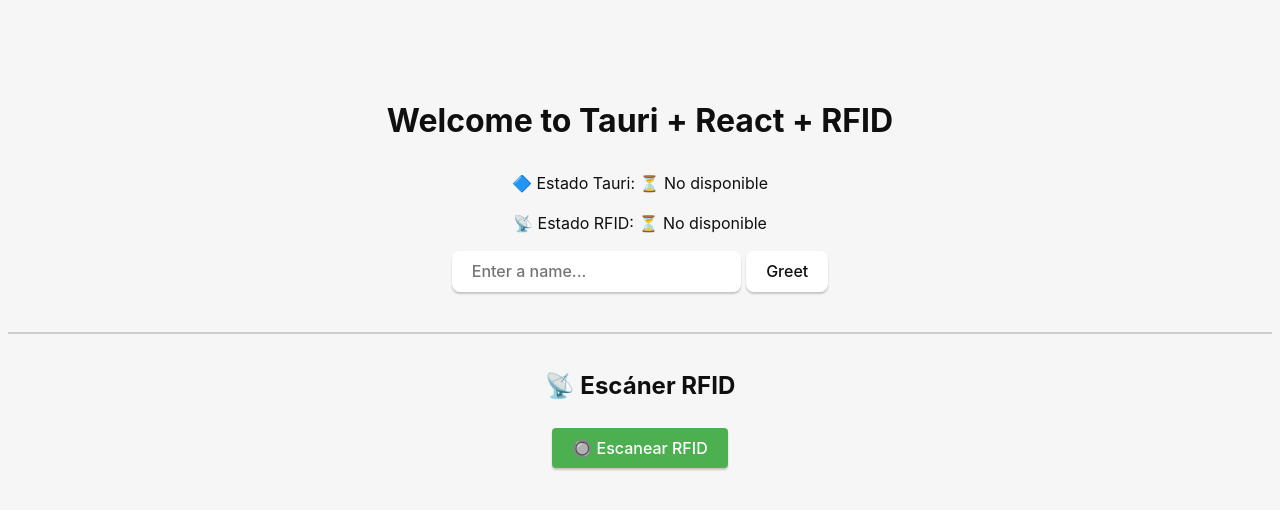
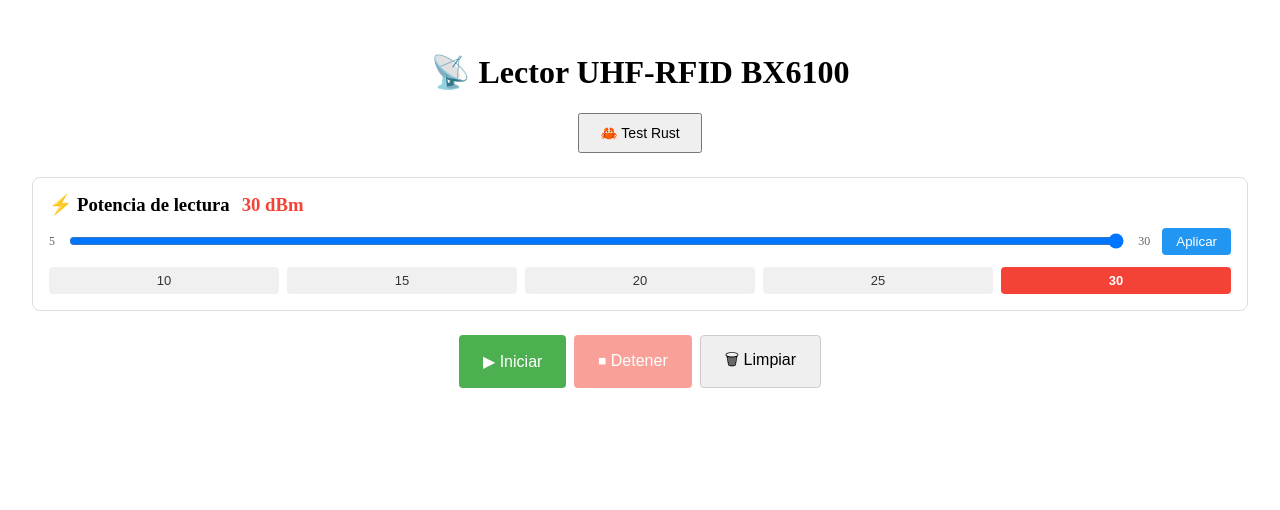
Before and after one commit to jlujan2016/rfid_bx6100, a React (Vite) app: page / in a window 1280 px wide. Shown: the top 510 px of the page. Built offline with nearby package versions, Linux system fonts and the light colour scheme.

Commit message:
boton basico de escaneo RFID v2 con seteo de RSSI

```diff
--- a/src/App.tsx
+++ b/src/App.tsx
@@ -1,203 +1,311 @@
-import { useState, useEffect } from "react";
-import { invoke } from "@tauri-apps/api/core";  // ← Esta es la correcta
-import "./App.css";
+import { useState, useEffect, useRef } from "react";
+import { invoke } from "@tauri-apps/api/core";
 
 interface RFIDTag {
   epc: string;
   rssi: number;
+  count: number;
 }
 
 declare global {
   interface Window {
     AndroidRFID: {
-      scanRFID: (timeout: number) => string;
+      scanRFID: (duration: number) => string;
+      setPower: (power: number) => string;
+      getPower: () => string;
     };
-    __TAURI__?: any;
-    __TAURI_INTERNALS__?: any;
   }
 }
 
 function App() {
-  const [greetMsg, setGreetMsg] = useState("");
-  const [name, setName] = useState("");
-  const [rfidTags, setRfidTags] = useState<RFIDTag[]>([]);
+  const [rustMsg, setRustMsg] = useState("");
+  const [rfidTags, setRfidTags] = useState<Map<string, RFIDTag>>(new Map());
+  const [rfidMsg, setRfidMsg] = useState("");
+  const [rfidReady, setRfidReady] = useState(false);
   const [isScanning, setIsScanning] = useState(false);
-  const [rfidError, setRfidError] = useState<string | null>(null);
-  const [tauriReady, setTauriReady] = useState(false);
-  const [androidRfidReady, setAndroidRfidReady] = useState(false);
+  const [power, setPower] = useState(30);
+  const [powerMsg, setPowerMsg] = useState("");
+  const scanIntervalRef = useRef<ReturnType<typeof setInterval> | null>(null);
 
-  // Verificar disponibilidad de las APIs
   useEffect(() => {
-    const checkAPIs = async () => {
-      // Verificar Tauri (para greet)
-      try {
-        // Verificar si estamos en entorno Tauri
-        const isTauri = !!(window.__TAURI__ || window.__TAURI_INTERNALS__);
-
-        if (isTauri) {
-          // Probar invoke con una función simple
-          const testInvoke = typeof invoke !== 'undefined';
-          if (testInvoke) {
-            setTauriReady(true);
-            console.log("✅ Tauri está listo");
-          } else {
-            console.warn("⚠️ Tauri detectado pero invoke no disponible");
+    const check = setInterval(() => {
+      if (window.AndroidRFID) {
+        setRfidReady(true);
+        clearInterval(check);
+        // Leer potencia actual al iniciar
+        loadCurrentPower();
       }
-        } else {
-          console.warn("⚠️ Tauri no detectado en este entorno");
-          setTauriReady(false);
-        }
-      } catch (error) {
-        console.warn("⚠️ Error detectando Tauri:", error);
-        setTauriReady(false);
-      }
-
-      // Verificar AndroidRFID (para escáner)
-      if (window.AndroidRFID && typeof window.AndroidRFID.scanRFID === 'function') {
-        setAndroidRfidReady(true);
-        console.log("✅ AndroidRFID está listo");
-      } else {
-        console.warn("⚠️ AndroidRFID no disponible");
-      }
-    };
-
-    checkAPIs();
+    }, 300);
+    return () => clearInterval(check);
   }, []);
 
-  // Función greet usando Tauri
-  async function greet() {
-    if (!tauriReady) {
-      setGreetMsg("⚠️ Tauri no está disponible. Verifica la instalación.");
-      console.error("Tauri no está listo para usar invoke");
-      return;
-    }
-
-    if (!name.trim()) {
-      setGreetMsg("Por favor ingresa un nombre");
-      return;
-    }
-
+  function loadCurrentPower() {
     try {
-      console.log("Llamando a greet con nombre:", name);
-      const message = await invoke("greet", { name });
-      setGreetMsg(message as string);
-      console.log("Respuesta de greet:", message);
-    } catch (error) {
-      console.error("Error en greet:", error);
-      setGreetMsg(`Error: ${error}`);
+      const raw = JSON.parse(window.AndroidRFID.getPower());
+      if (raw.success) setPower(raw.readPower);
+    } catch (e) {
+      console.error("Error leyendo potencia:", e);
     }
   }
 
-  // Función para escanear RFID (usando Android directamente)
-  async function scanRFID() {
-    if (!androidRfidReady) {
-      setRfidError("AndroidRFID no está disponible");
-      return;
+  function applyPower(value: number) {
+    try {
+      const raw = JSON.parse(window.AndroidRFID.setPower(value));
+      if (raw.success) {
+        setPower(raw.power);
+        setPowerMsg(`✅ Potencia aplicada: ${raw.power} dBm`);
+      } else {
+        setPowerMsg(`❌ ${raw.error}`);
+      }
+    } catch (e) {
+      setPowerMsg("Error: " + String(e));
+    }
+    setTimeout(() => setPowerMsg(""), 3000);
   }
 
-    setIsScanning(true);
-    setRfidError(null);
-
+  async function probarRust() {
     try {
-      const result = window.AndroidRFID.scanRFID(200);
-      console.log("Resultado RFID:", result);
-
-      const data = JSON.parse(result);
-
-      if (data.success) {
-        setRfidTags(data.tags);
-        console.log(`✅ Encontrados ${data.count} tags`);
-      } else {
-        setRfidError(data.error || "Error desconocido");
-      }
-    } catch (error) {
-      console.error("Error en scanRFID:", error);
-      setRfidError(error as string);
-    } finally {
-      setIsScanning(false);
+      const resp = await invoke<string>("ping");
+      setRustMsg(resp);
+    } catch (e) {
+      setRustMsg("Error: " + String(e));
     }
   }
 
+  function startScan() {
+    if (!rfidReady) return;
+    setIsScanning(true);
+    setRfidMsg("");
+
+    scanIntervalRef.current = setInterval(() => {
+      try {
+        const raw = window.AndroidRFID.scanRFID(200);
+        const data = JSON.parse(raw);
+
+        if (data.success && data.tags.length > 0) {
+          setRfidTags(prev => {
+            const next = new Map(prev);
+            for (const tag of data.tags) {
+              const existing = next.get(tag.epc);
+              next.set(tag.epc, {
+                epc: tag.epc,
+                rssi: tag.rssi,
+                count: existing ? existing.count + 1 : 1,
+              });
+            }
+            return next;
+          });
+        } else if (!data.success) {
+          setRfidMsg(`❌ ${data.error}`);
+        }
+      } catch (e) {
+        setRfidMsg("Error: " + String(e));
+      }
+    }, 300);
+  }
+
+  function stopScan() {
+    if (scanIntervalRef.current) {
+      clearInterval(scanIntervalRef.current);
+      scanIntervalRef.current = null;
+    }
+    setIsScanning(false);
+    setRfidMsg(`✅ Detenido — ${rfidTags.size} tags únicos`);
+  }
+
+  function clearTags() {
+    setRfidTags(new Map());
+    setRfidMsg("");
+  }
+
+  const tagList = Array.from(rfidTags.values())
+    .sort((a, b) => b.count - a.count);
+
+  // Color según nivel de potencia
+  function powerColor(p: number) {
+    if (p <= 10) return "#4CAF50";
+    if (p <= 20) return "#FF9800";
+    return "#f44336";
+  }
+
   return (
-    <main className="container">
-      <h1>Welcome to Tauri + React + RFID</h1>
+    <div style={{ padding: 24 }}>
+      <h1 style={{ textAlign: "center" }}>📡 Lector UHF-RFID BX6100</h1>
 
-      <div className="status">
-        <p>🔷 Estado Tauri: {tauriReady ? "✅ Conectado" : "⏳ No disponible"}</p>
-        <p>📡 Estado RFID: {androidRfidReady ? "✅ Listo" : "⏳ No disponible"}</p>
+      {/* Test Rust */}
+      <div style={{ marginBottom: 24, textAlign: "center" }}>
+        <button onClick={probarRust}
+          style={{ padding: "10px 20px", fontSize: 14 }}>
+          🦀 Test Rust
+        </button>
+        {rustMsg && <p style={{ color: "green" }}>{rustMsg}</p>}
       </div>
 
-      {/* Sección Greet */}
-      <form className="row" onSubmit={(e) => { e.preventDefault(); greet(); }}>
+      {/* Control de potencia */}
+      <div style={{
+        border: "1px solid #ddd",
+        borderRadius: 8,
+        padding: 16,
+        marginBottom: 24
+      }}>
+        <h3 style={{ margin: "0 0 12px" }}>
+          ⚡ Potencia de lectura
+          <span style={{
+            marginLeft: 12,
+            color: powerColor(power),
+            fontWeight: "bold"
+          }}>
+            {power} dBm
+          </span>
+        </h3>
+
+        {/* Slider */}
+        <div style={{ display: "flex", alignItems: "center", gap: 12, marginBottom: 12 }}>
+          <span style={{ fontSize: 12, color: "#666" }}>5</span>
           <input
-          id="greet-input"
-          onChange={(e) => setName(e.currentTarget.value)}
-          placeholder="Enter a name..."
-          value={name}
+            type="range"
+            min={5}
+            max={30}
+            value={power}
+            onChange={e => setPower(Number(e.target.value))}
+            disabled={isScanning}
+            style={{ flex: 1 }}
           />
-        <button type="submit" disabled={!tauriReady}>
-          Greet
+          <span style={{ fontSize: 12, color: "#666" }}>30</span>
+          <button
+            onClick={() => applyPower(power)}
+            disabled={isScanning}
+            style={{
+              padding: "6px 14px",
+              backgroundColor: "#2196F3",
+              color: "white",
+              border: "none",
+              borderRadius: 4,
+            }}>
+            Aplicar
           </button>
-      </form>
-      {greetMsg && <p className="greet-message">{greetMsg}</p>}
+        </div>
 
-      {/* Sección RFID */}
-      <div style={{ marginTop: "40px", borderTop: "2px solid #ccc", paddingTop: "20px" }}>
-        <h2>📡 Escáner RFID</h2>
+        {/* Botones rápidos */}
+        <div style={{ display: "flex", gap: 8 }}>
+          {[10, 15, 20, 25, 30].map(p => (
+            <button
+              key={p}
+              onClick={() => { setPower(p); applyPower(p); }}
+              disabled={isScanning}
+              style={{
+                flex: 1,
+                padding: "6px 0",
+                backgroundColor: power === p ? powerColor(p) : "#f0f0f0",
+                color: power === p ? "white" : "#333",
+                border: "none",
+                borderRadius: 4,
+                fontWeight: power === p ? "bold" : "normal",
+                fontSize: 13,
+              }}>
+              {p}
+            </button>
+          ))}
+        </div>
+
+        {powerMsg && (
+          <p style={{ margin: "8px 0 0", fontSize: 13, color: "green" }}>
+            {powerMsg}
+          </p>
+        )}
+      </div>
+
+      {/* Controles de escaneo */}
+      <div style={{ display: "flex", gap: 8, justifyContent: "center", marginBottom: 16 }}>
+        <button
+          onClick={startScan}
+          disabled={isScanning || !rfidReady}
+          style={{
+            padding: "12px 24px",
+            fontSize: 16,
+            backgroundColor: "#4CAF50",
+            color: "white",
+            border: "none",
+            borderRadius: 4,
+            opacity: isScanning ? 0.5 : 1,
+          }}>
+          ▶ Iniciar
+        </button>
 
         <button
-          onClick={scanRFID}
-          disabled={isScanning || !androidRfidReady}
+          onClick={stopScan}
+          disabled={!isScanning}
           style={{
-            backgroundColor: isScanning ? "#ccc" : "#4CAF50",
+            padding: "12px 24px",
+            fontSize: 16,
+            backgroundColor: "#f44336",
             color: "white",
-            padding: "10px 20px",
-            margin: "10px 0",
             border: "none",
-            borderRadius: "4px",
-            cursor: isScanning ? "not-allowed" : "pointer"
-          }}
-        >
-          {isScanning ? "🔍 Escaneando..." : "🔘 Escanear RFID"}
+            borderRadius: 4,
+            opacity: !isScanning ? 0.5 : 1,
+          }}>
+          ⏹ Detener
         </button>
 
-        {rfidError && (
-          <div style={{ backgroundColor: "#ff4444", color: "white", padding: "10px", borderRadius: "4px", margin: "10px 0" }}>
-            ❌ Error: {rfidError}
+        <button
+          onClick={clearTags}
+          disabled={isScanning}
+          style={{
+            padding: "12px 24px",
+            fontSize: 16,
+            border: "1px solid #ccc",
+            borderRadius: 4,
+            opacity: isScanning ? 0.5 : 1,
+          }}>
+          🗑 Limpiar
+        </button>
       </div>
+
+      {isScanning && (
+        <p style={{ textAlign: "center", color: "#2196F3" }}>
+          🔍 Escaneando a {power} dBm — {rfidTags.size} tags únicos
+        </p>
       )}
 
-        {rfidTags.length > 0 && (
-          <div style={{ marginTop: "20px" }}>
-            <h3>📋 Tags Encontrados ({rfidTags.length})</h3>
-            <div style={{ maxHeight: "400px", overflowY: "auto" }}>
-              <table style={{ width: "100%", borderCollapse: "collapse", marginTop: "10px" }}>
+      {rfidMsg && (
+        <p style={{ textAlign: "center" }}>{rfidMsg}</p>
+      )}
+
+      {/* Tabla de tags */}
+      {tagList.length > 0 && (
+        <div style={{ maxHeight: 400, overflowY: "auto", marginTop: 16 }}>
+          <table style={{ width: "100%", borderCollapse: "collapse" }}>
             <thead>
               <tr style={{ backgroundColor: "#f2f2f2", position: "sticky", top: 0 }}>
-                    <th style={{ border: "1px solid #ddd", padding: "8px", textAlign: "left" }}>#</th>
-                    <th style={{ border: "1px solid #ddd", padding: "8px", textAlign: "left" }}>EPC (Hex)</th>
-                    <th style={{ border: "1px solid #ddd", padding: "8px", textAlign: "left" }}>RSSI (dBm)</th>
+                <th style={{ border: "1px solid #ddd", padding: 8 }}>#</th>
+                <th style={{ border: "1px solid #ddd", padding: 8 }}>EPC</th>
+                <th style={{ border: "1px solid #ddd", padding: 8 }}>RSSI</th>
+                <th style={{ border: "1px solid #ddd", padding: 8 }}>Lecturas</th>
               </tr>
             </thead>
             <tbody>
-                  {rfidTags.map((tag, index) => (
-                    <tr key={index}>
-                      <td style={{ border: "1px solid #ddd", padding: "8px" }}>{index + 1}</td>
-                      <td style={{ border: "1px solid #ddd", padding: "8px", fontFamily: "monospace", fontSize: "12px" }}>
+              {tagList.map((tag, i) => (
+                <tr key={tag.epc}
+                  style={{ backgroundColor: i % 2 === 0 ? "white" : "#fafafa" }}>
+                  <td style={{ border: "1px solid #ddd", padding: 8, textAlign: "center" }}>
+                    {i + 1}
+                  </td>
+                  <td style={{ border: "1px solid #ddd", padding: 8, fontFamily: "monospace", fontSize: 12 }}>
                     {tag.epc}
                   </td>
-                      <td style={{ border: "1px solid #ddd", padding: "8px", textAlign: "center" }}>
+                  <td style={{ border: "1px solid #ddd", padding: 8, textAlign: "center" }}>
                     {tag.rssi}
+                  </td>
+                  <td style={{ border: "1px solid #ddd", padding: 8, textAlign: "center", fontWeight: "bold", color: "#2196F3" }}>
+                    {tag.count}
                   </td>
                 </tr>
               ))}
             </tbody>
           </table>
         </div>
-          </div>
       )}
     </div>
-    </main>
   );
 }
 
```
Also changed, not shown: 4 other files (tests, documents, lock files or other folders). Lines whose indentation alone changed are shown as unchanged.
